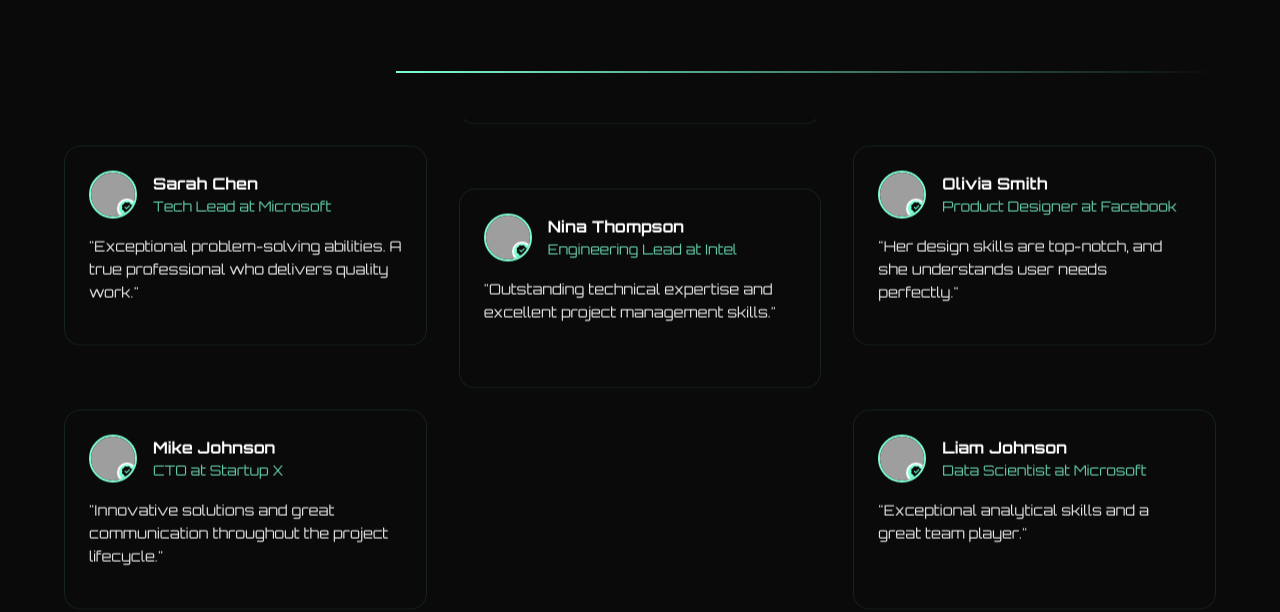
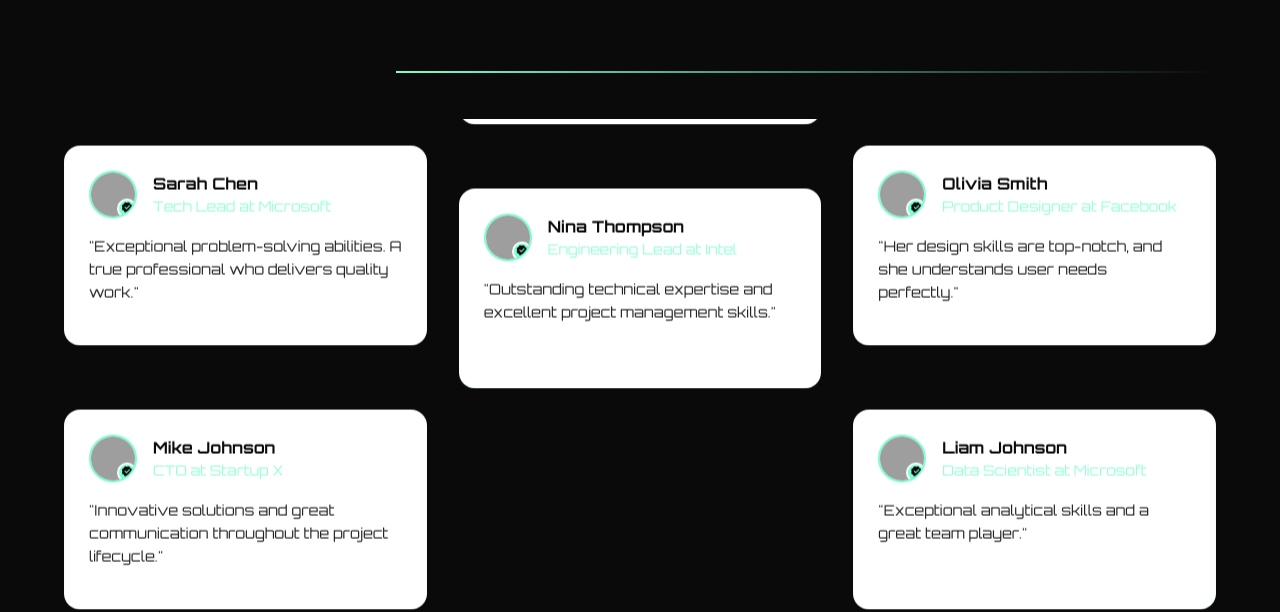
Before and after one commit to bsour/PortfolioDEV., a plain HTML site: page index.html in a window 1280 px wide. Shown: the part 1771-2383 px from the top of the page. Drawn offline with nearby package versions, Linux system fonts and the light colour scheme; grey boxes are pictures that could not be loaded.

Commit message:
dark and light mode toggling fixed

```diff
--- a/styles.css
+++ b/styles.css
@@ -1381,7 +1381,7 @@ body {
 }
 
 .testimonial-card {
-  background: var(--color-space-dark);
+  background: var(--color-space-light);
   border-radius: 1rem;
   backdrop-filter: blur(10px);
   border: 1px solid rgba(124, 255, 208, 0.1);
@@ -1470,7 +1470,7 @@ body {
 }
 
 .testimonial-info h4 {
-  color: var(--color-space-light);
+  color: var(--color-space-dark);
   font-size: 1rem;
   margin-bottom: 0.25rem;
 }
@@ -1482,7 +1482,7 @@ body {
 }
 
 .testimonial-text {
-  color: var(--color-space-light);
+  color: var(--color-space-dark);
   font-size: 0.9rem;
   line-height: 1.6;
   opacity: 0.9;
```
